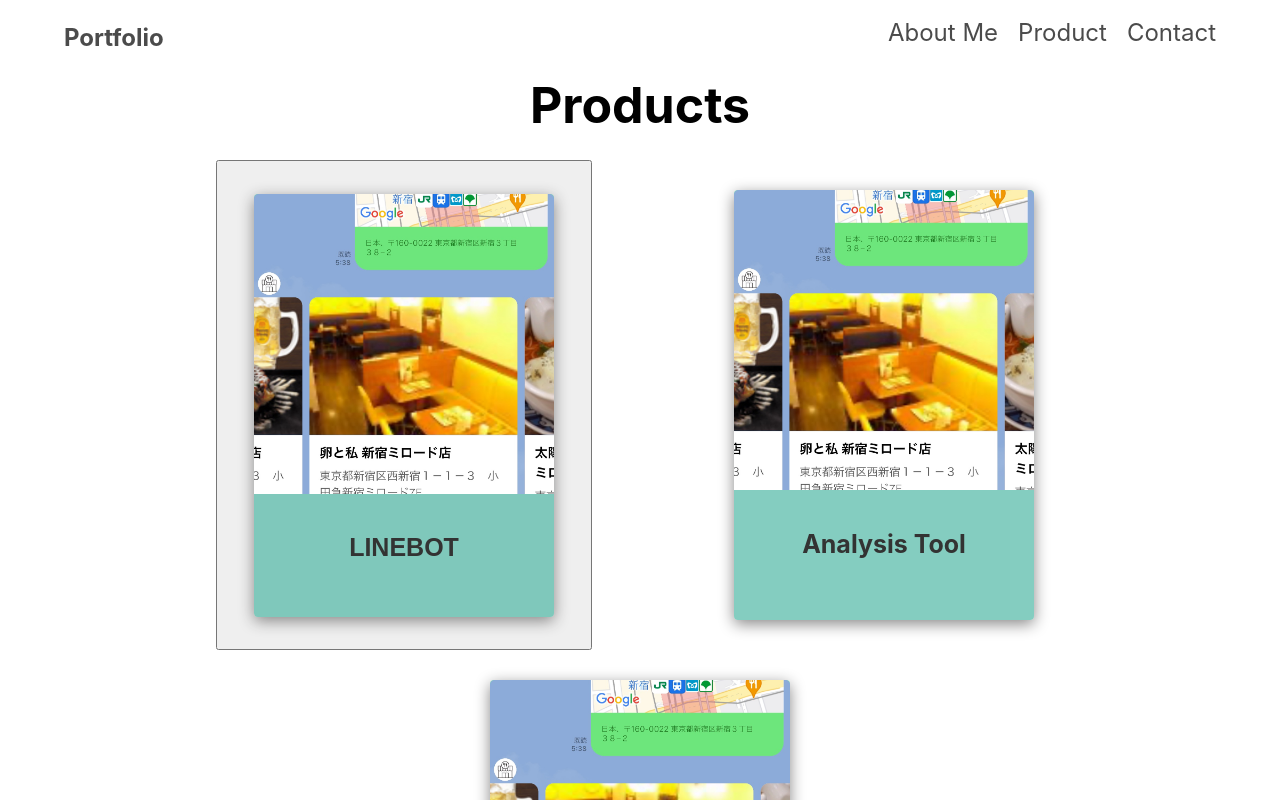
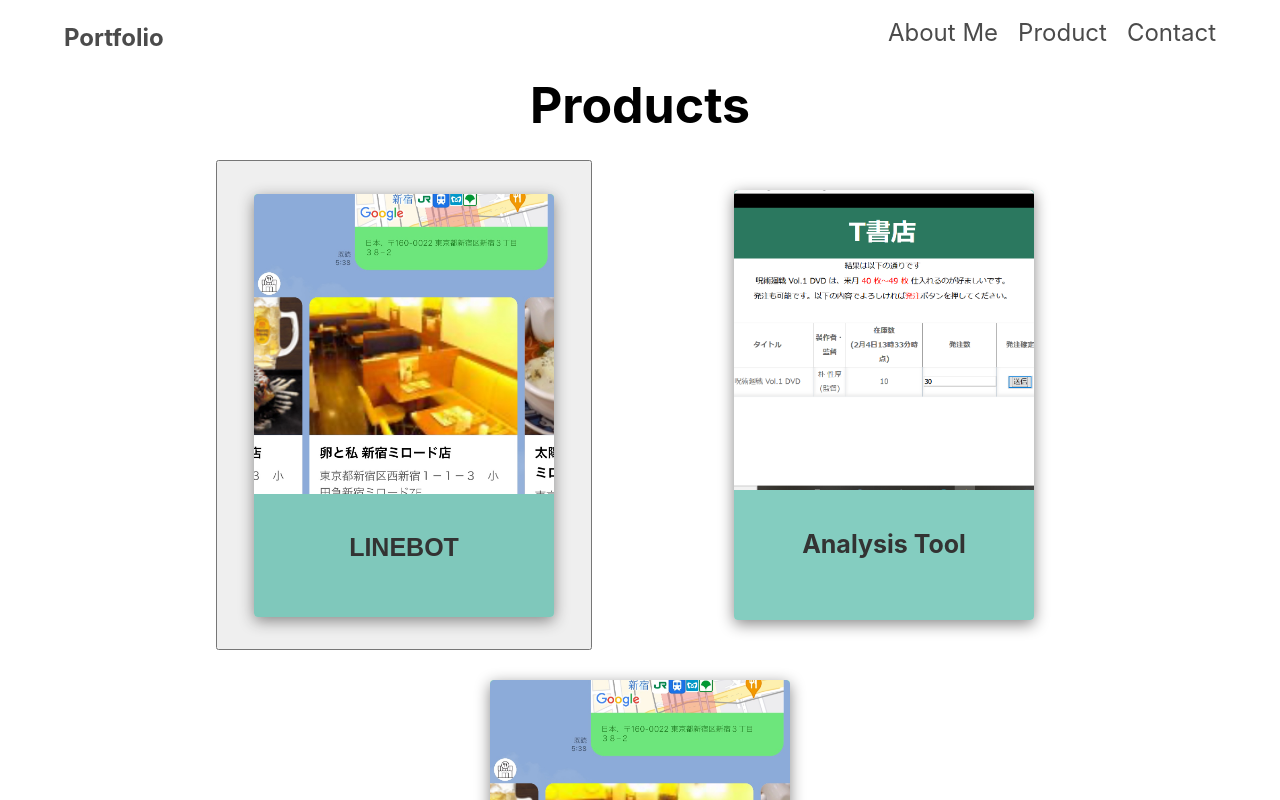
Before and after one commit to rikako1021/portfolio, a React (Create React App) app: page /product in a window 1280 px wide. Shown: the top 800 px of the page. Built offline with nearby package versions, Linux system fonts and the light colour scheme.

Commit message:
Product中身追加

```diff
--- a/src/components/Product.js
+++ b/src/components/Product.js
@@ -1,7 +1,8 @@
 import React from 'react'
 import { makeStyles } from '@material-ui/core/styles'
 import Modal from '@material-ui/core/Modal'
-import product1 from '../image/linebot.jpg';
+import product1 from '../image/linebot.jpg'
+import product2 from '../image/analysis.png'
 
 function rand() {
   return Math.round(Math.random() * 20) -10;
@@ -72,9 +73,10 @@
      >
        {body}
     </Modal>
+
      <a href="/">
      <section className="card">
-       <img className="card-img" src={product1} alt=""/>
+       <img className="card-img" src={product2} alt="" width="300px" height="300px" />
        <div className="card-content">
          <h1>Analysis Tool</h1>
          <br/>
```
Also changed, not shown: src/image/analysis.png (added).
